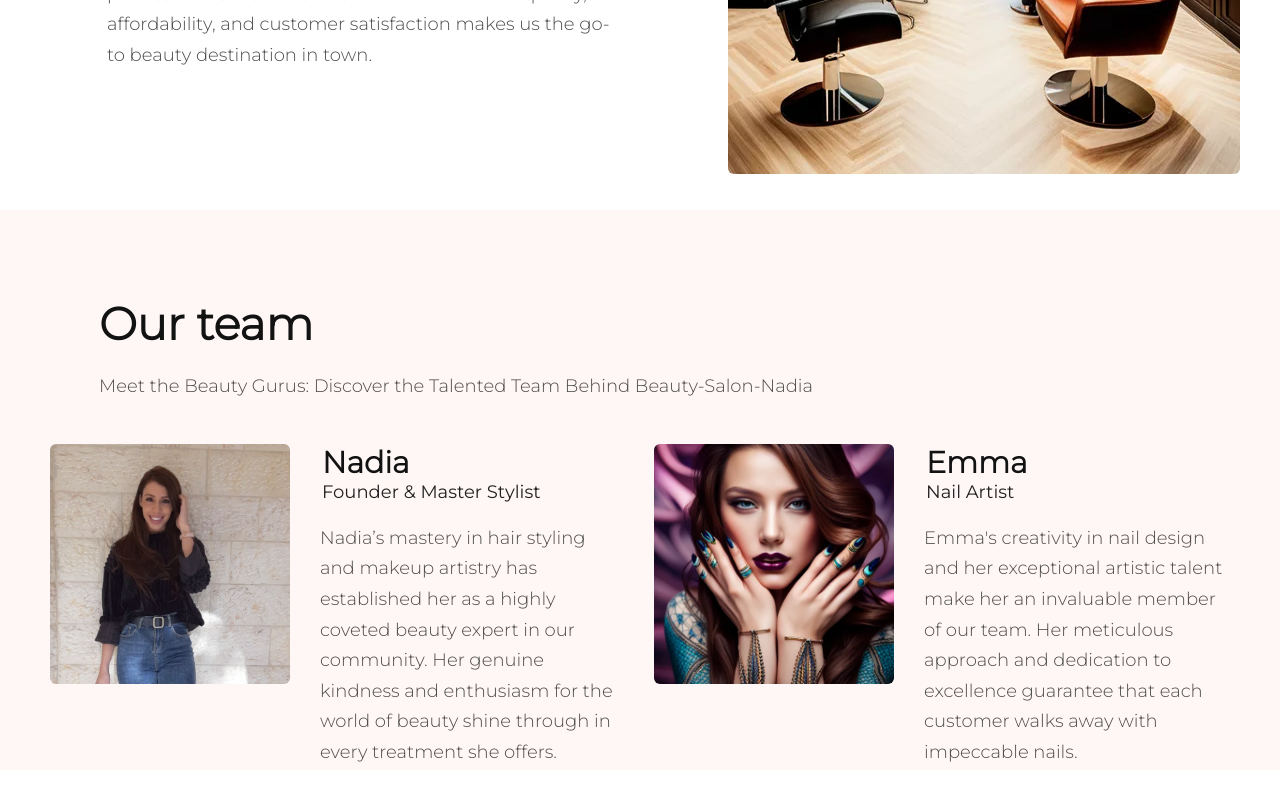
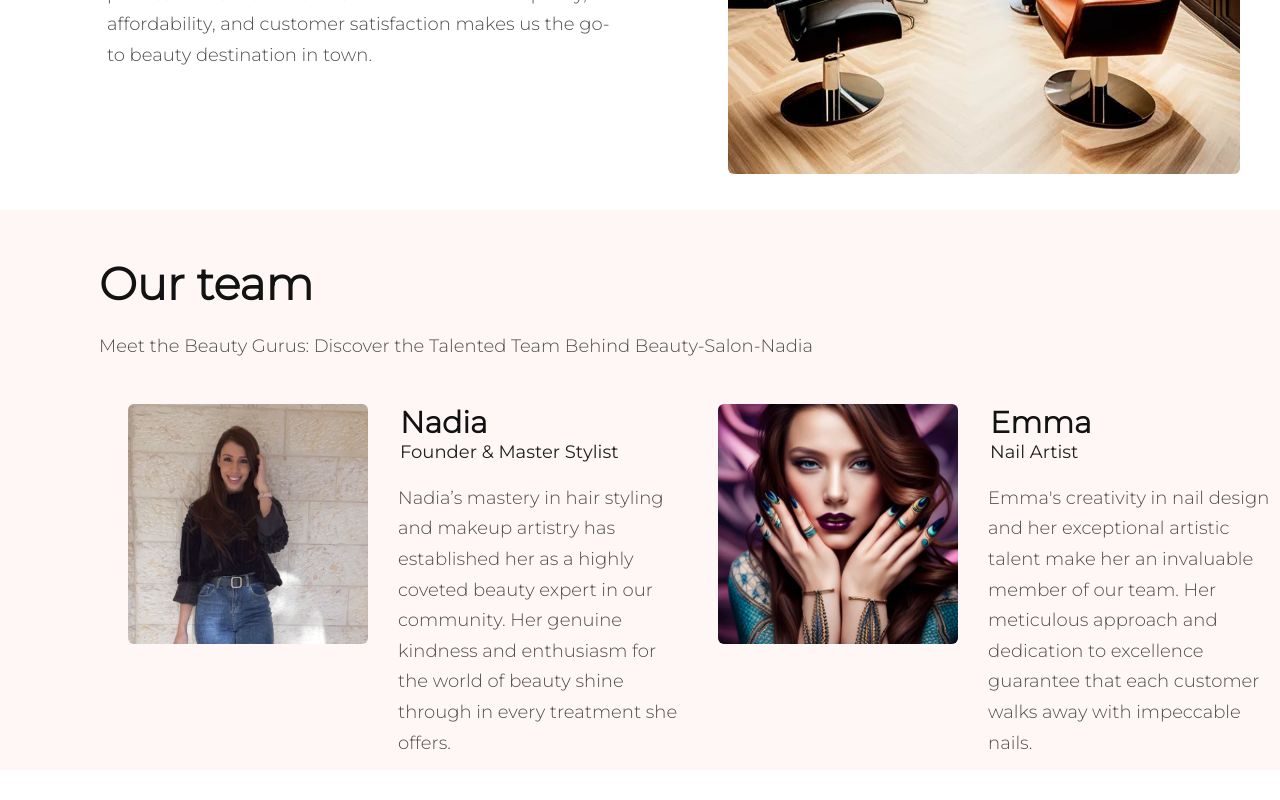
Before and after one commit to nadiahosisy/Beauty-Salon, a React (Vite) app: page /About in a window 1280 px wide. Shown: the part 472-1272 px from the top of the page. Built offline with nearby package versions, Linux system fonts and the light colour scheme.

Commit message:
fix content

```diff
--- a/src/style/about-our-team-page.css
+++ b/src/style/about-our-team-page.css
@@ -17,10 +17,9 @@
 }
 .description-main-div {
   display: flex;
-  max-width: 1180px;
-  margin-left: 0;
-  justify-content: center;
-  align-items: center;
+  max-width: 1200px;
+  margin-left: 8rem;
+  margin-bottom: 5rem;
   flex-direction: row;
 }
 .our-team-main-div {
```
